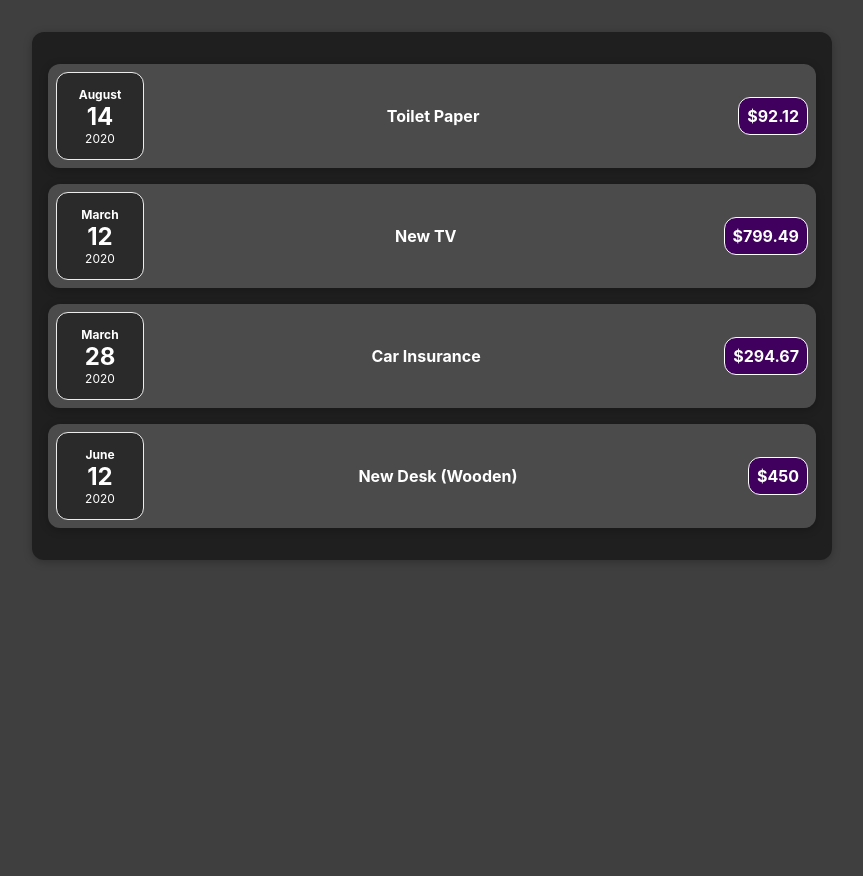
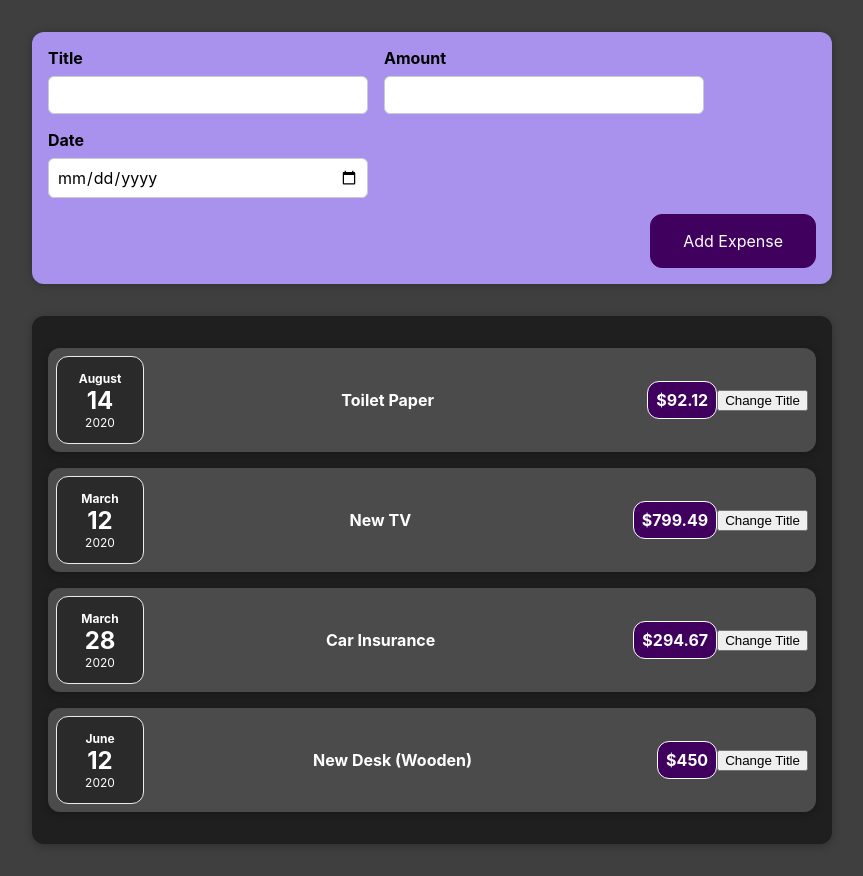
Before and after one commit to McEazy2700/react_complete_guide, a React (Create React App) app: page / in a window 1280 px wide. Shown: the whole page, without its empty margins (208-1071 px from the left). Before the commit the page ends 800 px from the top, so only its background shows below. Built offline with nearby package versions, Linux system fonts and the light colour scheme.

Commit message:
Added Expense form

```diff
--- a/src/App.jsx
+++ b/src/App.jsx
@@ -1,5 +1,6 @@
 import './App.css';
 import Expenses from './components/Expenses/Expenses';
+import NewExpense from './components/NewExpense/NewExpense';
 
 // React is a JavaScript library for building user interfaces
 // React is all about Components.
@@ -44,6 +45,7 @@
   ]
   return (
     <div className="App">
+      <NewExpense />
       <Expenses expenses={expenses}/>
     </div>
   );
--- /dev/null
+++ b/src/components/NewExpense/ExpenseForm.jsx
@@ -0,0 +1,30 @@
+import React from 'react'
+import './ExpenseForm.scss'
+
+const ExpenseForm = () => {
+  return (
+    <div>
+        <form action="">
+            <div className="new-expense__controls">
+                <div className="new-expense__control">
+                    <label htmlFor="title">Title</label>
+                    <input id='title' type="text" />
+                </div>
+                <div className="new-expense__control">
+                    <label htmlFor="amount">Amount</label>
+                    <input id='amount' type="number" min="0.01" step="0.01" />
+                </div>
+                <div className="new-expense__control">
+                    <label htmlFor="date">Date</label>
+                    <input id='date' type="date" min="2019-01-01" max="2022-12-31" />
+                </div>
+            </div>
+            <div className='new-expense__action'>
+                <button type="submit">Add Expense</button>
+            </div>
+        </form>
+    </div>
+  )
+}
+
+export default ExpenseForm
--- /dev/null
+++ b/src/components/NewExpense/ExpenseForm.scss
@@ -0,0 +1,26 @@
+.new-expense__controls {
+    display: flex;
+    flex-wrap: wrap;
+    gap: 1rem;
+    margin-bottom: 1rem;
+    text-align: left;
+}
+
+.new-expense__control label {
+    font-weight: bold;
+    margin-bottom: 0.5rem;
+    display: block;
+}
+
+.new-expense__control input {
+    font: inherit;
+    padding: 0.5rem;
+    border-radius: 6px;
+    border: 1px solid #ccc;
+    width: 20rem;
+    max-width: 100%;
+}
+
+.new-expense__action {
+    text-align: right;
+}
--- /dev/null
+++ b/src/components/NewExpense/NewExpense.jsx
@@ -0,0 +1,13 @@
+import React from 'react'
+import './NewExpense.scss'
+import ExpenseForm from './ExpenseForm'
+
+const NewExpense = () => {
+  return (
+    <div className='new-expense'>
+      <ExpenseForm />
+    </div>
+  )
+}
+
+export default NewExpense
--- /dev/null
+++ b/src/components/NewExpense/NewExpense.scss
@@ -0,0 +1,37 @@
+.new-expense {
+    background-color: #a892ee;
+    padding: 1rem;
+    margin: 2rem auto;
+    width: 50rem;
+    max-width: 95%;
+    border-radius: 12px;
+    text-align: center;
+    box-shadow: 0 1px 8px rgba(0, 0, 0, 0.25);
+    button {
+        font: inherit;
+        cursor: pointer;
+        padding: 1rem 2rem;
+        border: 1px solid #40005d;
+        background-color: #40005d;
+        color: white;
+        border-radius: 12px;
+        transition: all 0.3s ease;
+    }
+}
+
+.new-expense button:hover,
+.new-expense button:active {
+    background-color: #510674;
+    border-color: #510674;
+}
+
+.new-expense button.alternative {
+    color: #220131;
+    border-color: transparent;
+    background-color: transparent;
+}
+
+.new-expense button.alternative:hover,
+.new-expense button.alternative:active {
+    background-color: #ddb3f8;
+}
--- a/src/components/expenses/ExpenseItem.jsx
+++ b/src/components/expenses/ExpenseItem.jsx
@@ -1,17 +1,23 @@
+import React, { useState } from 'react';
 import './ExpenseItem.scss'
 import ExpenseDate from './ExpenseDate';
 import Card from '../UI/Card';
 
 function ExpenseItem(props) {
-
+    const [title, setTitle] = useState(props.title);
+    const clickHandler = () => {
+        setTitle('Updated!')
+        console.log("Yo I'm in New York")
+    }
 
     return (
         <Card className='expense-item'>
             <ExpenseDate date={props.date}/>
             <div className='expense-item__description'>
-                <h2>{props.title}</h2>
+                <h2>{title}</h2>
                 <div className='expense-item__price'>${props.amount}</div>
             </div>
+            <button onClick={clickHandler}>Change Title</button>
         </Card>
      );
 }
```
